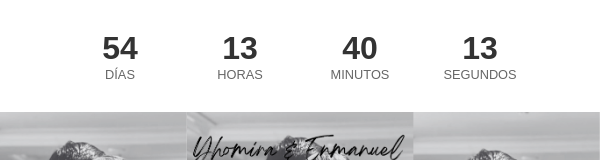
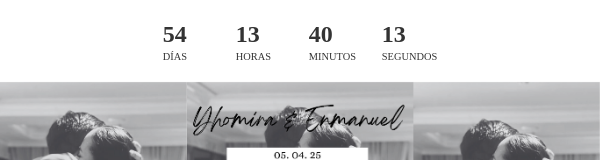
Before and after one commit to MIMP03/wedding, an Electron app: page index.html in a window 600 px wide. Shown: the top 160 px of the page. Drawn offline with Linux system fonts and the light colour scheme.

Commit message:
Update index.html

```diff
--- a/index.html
+++ b/index.html
@@ -47,26 +47,27 @@
         .countdown {
             display: flex;
             justify-content: center;
-            gap: 20px;
-            margin: 20px 0;
-            font-family: Arial, sans-serif;
-            text-align: center;
+            gap: 10px;
+            margin: 15px 0;
+            width: 100%;
+            flex-wrap: wrap;
         }
         .countdown-item {
-            background: #fff;
-            padding: 10px;
-            border-radius: 5px;
-            min-width: 80px;
+            background: transparent;
+            padding: 8px;
+            min-width: 60px;
         }
         .countdown-number {
-            font-size: 2em;
+            font-size: 1.8em;
             font-weight: bold;
             color: #333;
+            line-height: 1.2;
         }
         .countdown-label {
-            font-size: 0.8em;
-            color: #666;
+            font-size: 0.7em;
+            color: #333;
             text-transform: uppercase;
+            margin-top: 2px;
         }
 
         /* Estilos para el contenedor y botones */
@@ -90,7 +91,7 @@
             position: absolute;
             left: 50%;
             transform: translateX(-50%);
-            padding: 4px 8px;
+            padding: 6px 12px;
             background-color: transparent;
             border: 1px solid #000000;
             border-radius: 25px;
@@ -102,6 +103,9 @@
             letter-spacing: 1px;
             font-weight: bold;
             white-space: nowrap;
+            -webkit-appearance: none;
+            -moz-appearance: none;
+            appearance: none;
         }
 
         /* Posiciones individuales para cada botón */
@@ -126,15 +130,48 @@
 
         /* Ajustes para móviles */
         @media (max-width: 768px) {
+            .countdown {
+                gap: 8px;
+                padding: 0 10px;
+            }
+
+            .countdown-item {
+                padding: 5px;
+                min-width: 55px;
+            }
+
+            .countdown-number {
+                font-size: 1.5em;
+            }
+
+            .countdown-label {
+                font-size: 0.65em;
+            }
+
             .lugar-button {
-                padding: 3px 7px;
+                padding: 5px 10px;
                 font-size: 8px;
+                background-color: transparent !important;
+                -webkit-tap-highlight-color: transparent;
+            }
+
+            .lugar-button:hover {
+                background-color: #000000 !important;
+                color: #ffffff !important;
             }
         }
 
         /* Mantener el ajuste específico para el segundo botón */
         .lugar-button:nth-child(2) {
             margin-top: 25px;
+        }
+
+        /* Asegurar que los botones mantengan su estilo en todos los navegadores móviles */
+        .lugar-button:focus,
+        .lugar-button:active {
+            background-color: transparent;
+            outline: none;
+            -webkit-tap-highlight-color: transparent;
         }
     </style>
 </head>
```
